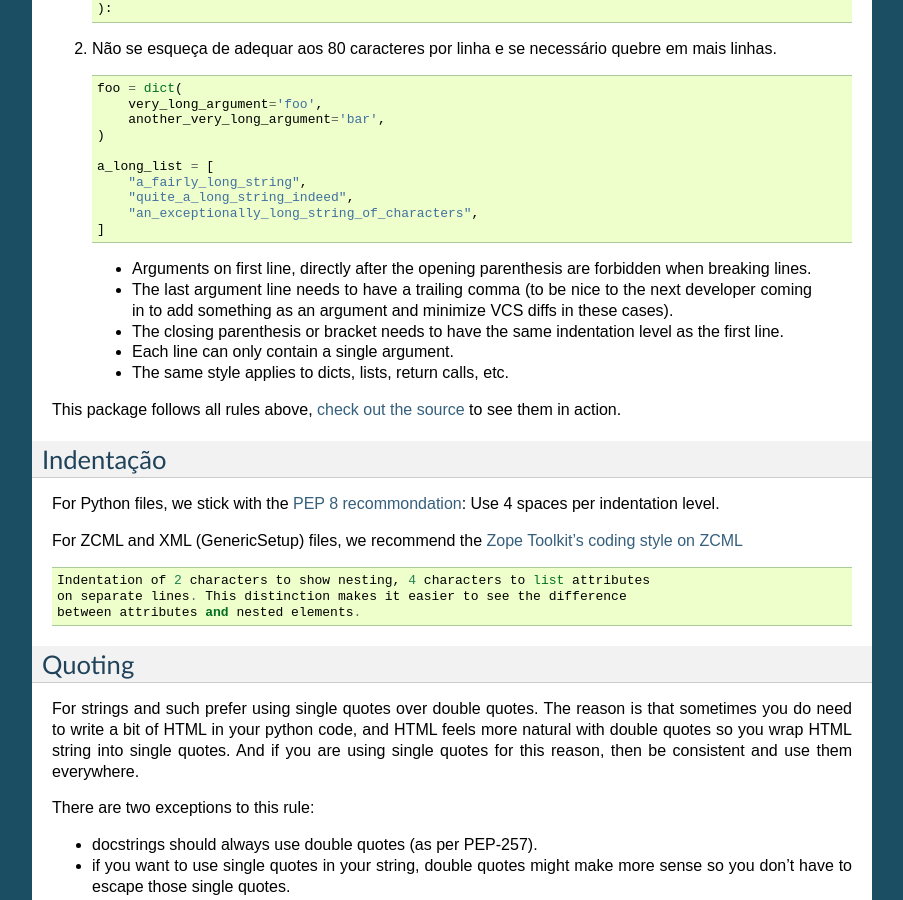
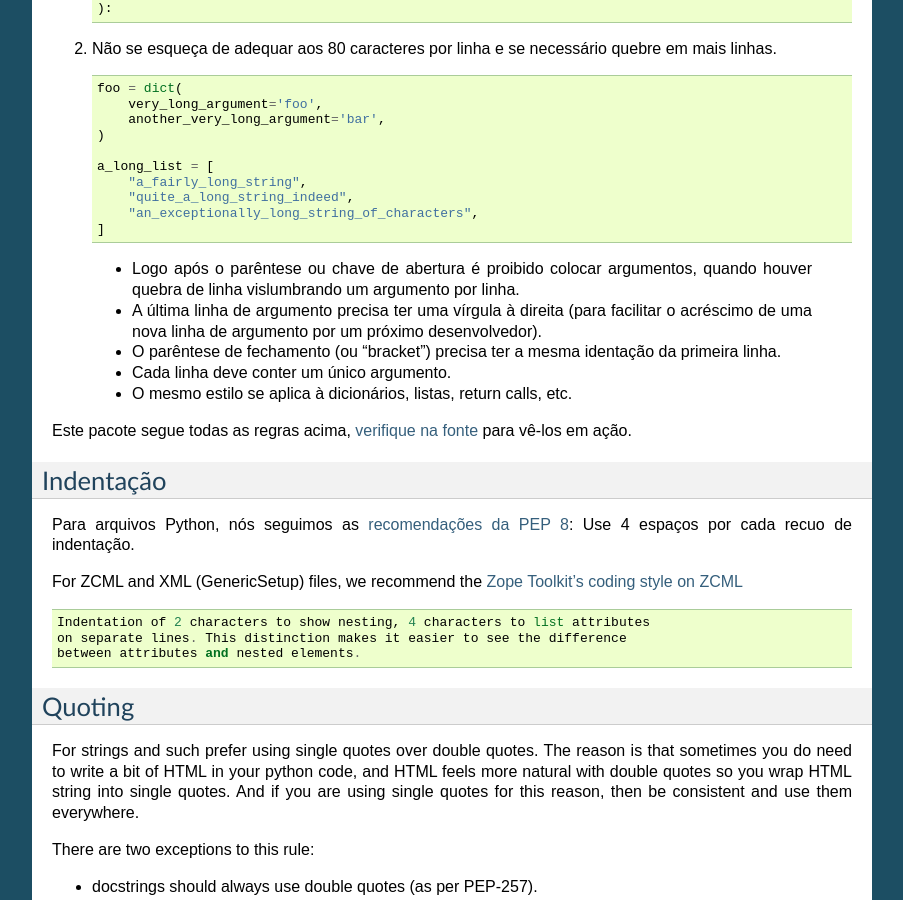
Before and after one commit to plonegovbr/portal.buildout, a Sphinx documentation site: the page built from docs/contribuicoes.rst, in a window 1280 px wide and 900 px high, scrolled down 818 px. Shown: the whole window, without its empty margins (198-1101 px from the left). Built offline with Sphinx 7.4.7, drawn with Linux system fonts in a browser that asks for light colours.

Commit message:
mais traducoes

```diff
--- a/docs/contribuicoes.rst
+++ b/docs/contribuicoes.rst
@@ -64,27 +64,27 @@ dois estilos de quebra de linha abaixo para blocos de código:
            "an_exceptionally_long_string_of_characters",
        ]
 
- * Arguments on first line, directly after the opening parenthesis are
-   forbidden when breaking lines.
- * The last argument line needs to have a trailing comma (to be nice to the
-   next developer coming in to add something as an argument and minimize VCS
-   diffs in these cases).
- * The closing parenthesis or bracket needs to have the same indentation level
-   as the first line.
- * Each line can only contain a single argument.
- * The same style applies to dicts, lists, return calls, etc.
+ * Logo após o parêntese ou chave de abertura é proibido colocar argumentos,
+   quando houver quebra de linha vislumbrando um argumento por linha.
+ * A última linha de argumento precisa ter uma vírgula à direita (para
+   facilitar o acréscimo de uma nova linha de argumento por um próximo
+   desenvolvedor).
+ * O parêntese de fechamento (ou "bracket") precisa ter a mesma identação da
+   primeira linha.
+ * Cada linha deve conter um único argumento.
+ * O mesmo estilo se aplica à dicionários, listas, return calls, etc.
 
-This package follows all rules above, `check out the source
-<https://github.com/plone/plone.api/tree/master/src/plone/api>`_ to see them
-in action.
+Este pacote segue todas as regras acima, `verifique na fonte
+<https://github.com/plone/plone.api/tree/master/src/plone/api>`_ para vê-los
+em ação.
 
 
 Indentação
 ==========
 
-For Python files, we stick with the `PEP 8 recommondation
-<http://www.python.org/dev/peps/pep-0008/#indentation>`_: Use 4 spaces per
-indentation level.
+Para arquivos Python, nós seguimos as `recomendações da PEP 8
+<http://www.python.org/dev/peps/pep-0008/#indentation>`_: Use 4 espaços por
+cada recuo de indentação.
 
 For ZCML and XML (GenericSetup) files, we recommend the `Zope Toolkit's coding
 style on ZCML <http://docs.zope.org/zopetoolkit/codingstyle/zcml-style.html>`_
```
